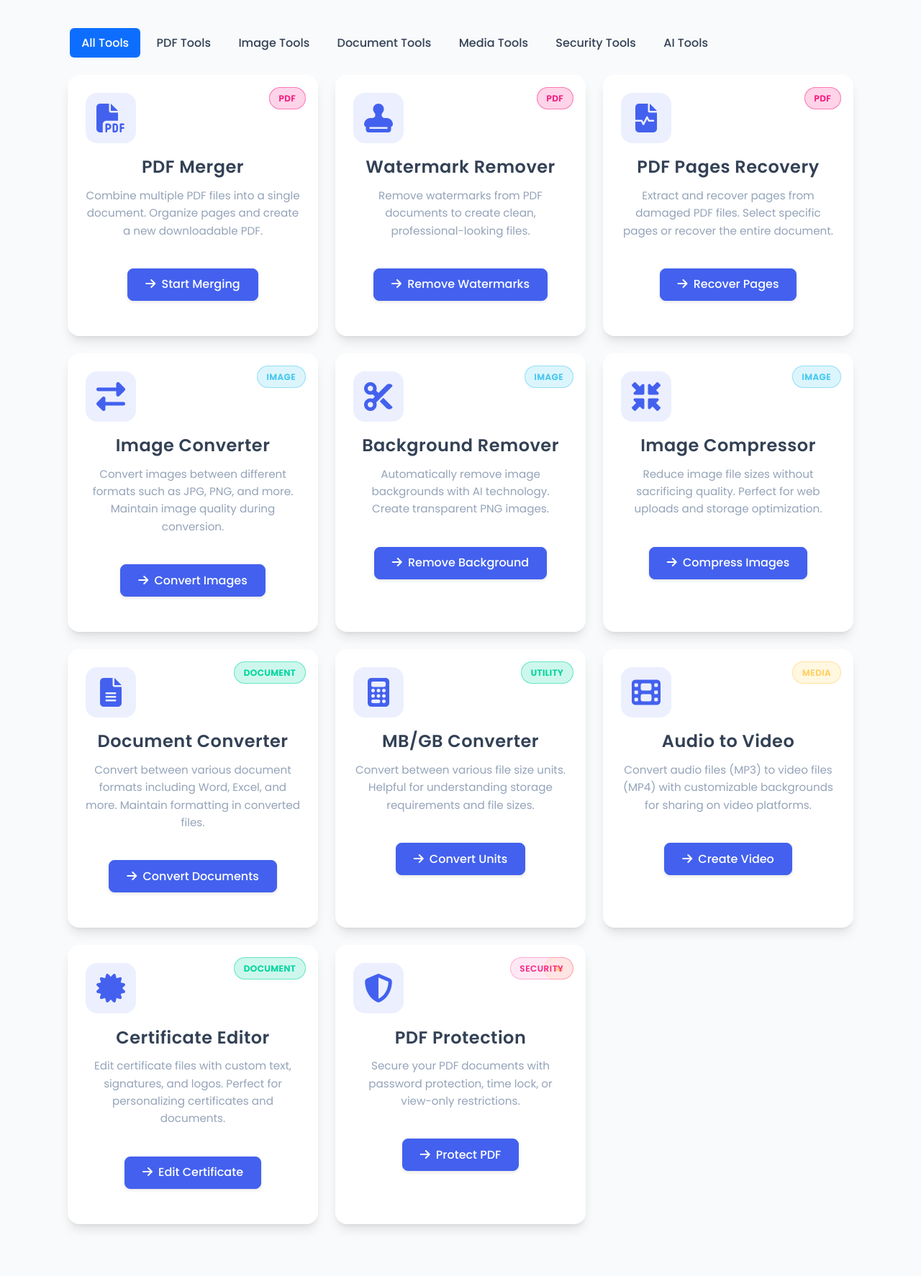
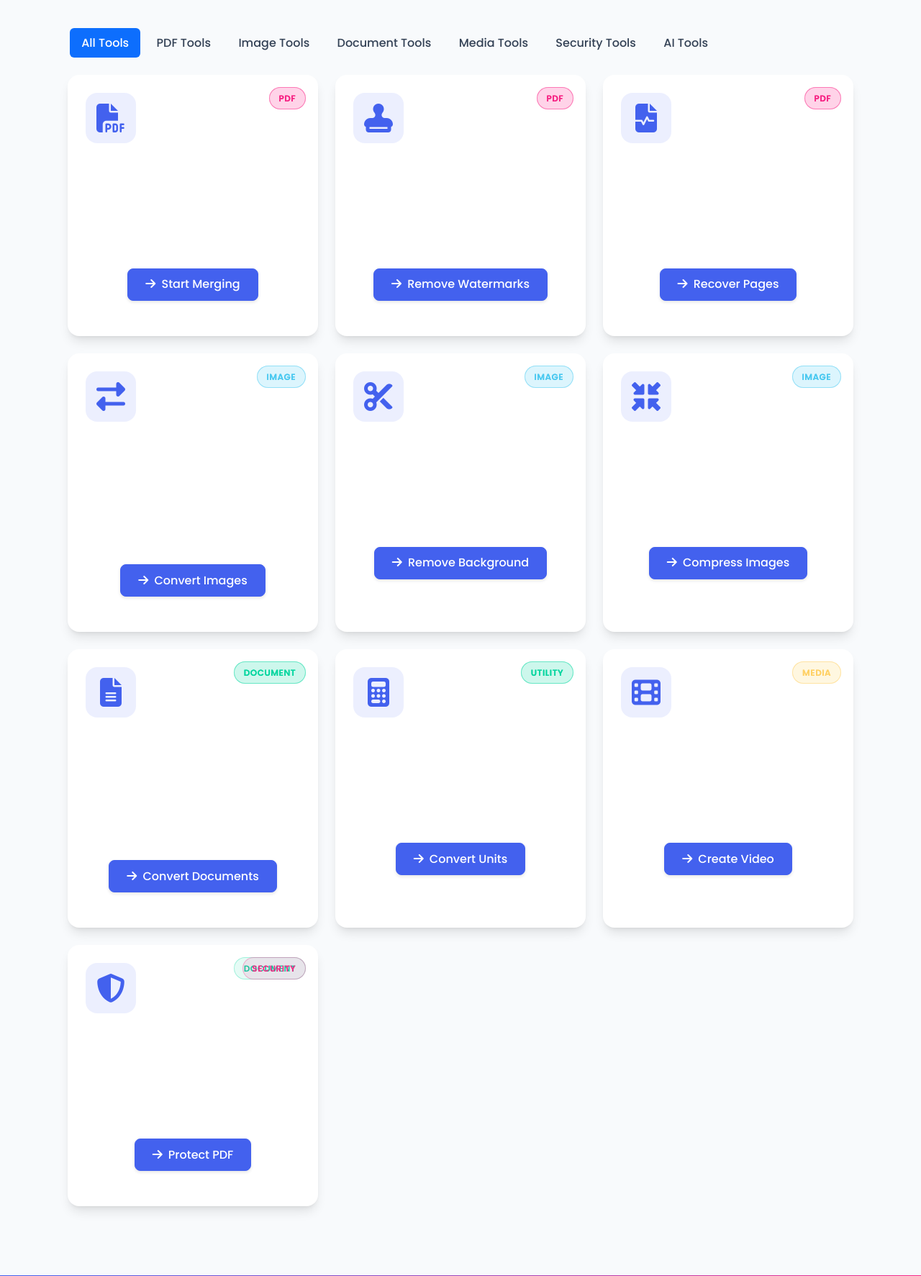
Before and after one commit to Kodambhagath/FIXIO-AI, a Flask app: page / in a window 1280 px wide; the page is wider, and only the part inside the window is pictured. Shown: the part 917-2690 px from the top of that part at 72% size. Run offline with Flask 3, Linux system fonts and the light colour scheme.

Commit message:
Improve the look of tools by changing the color of words to white
Updates the color style of tool titles and descriptions in index.html.

Replit-Commit-Author: Agent
Replit-Commit-Session-Id: 45dc41d1-33d3-4112-be41-3a5051183b40
Replit-Commit-Screenshot-Url: https://storage.googleapis.com/screenshot-production-us-central1/fc789006-06dc-42cd-bcac-50fa24ab9b8b/0a119a1f-39ed-4a4a-9d36-7723d788c5ad.jpg

```diff
--- a/templates/index.html
+++ b/templates/index.html
@@ -114,8 +114,8 @@
                 <div class="tool-icon">
                     <i class="fas fa-file-pdf"></i>
                 </div>
-                <h3 class="tool-title">PDF Merger</h3>
-                <p class="tool-description">Combine multiple PDF files into a single document. Organize pages and create a new downloadable PDF.</p>
+                <h3 class="tool-title" style="color: white;">PDF Merger</h3>
+                <p class="tool-description" style="color: white;">Combine multiple PDF files into a single document. Organize pages and create a new downloadable PDF.</p>
                 <a href="{{ url_for('pdf_tools.pdf_merger') }}" class="btn btn-primary mt-3">
                     <i class="fas fa-arrow-right me-1"></i> Start Merging
                 </a>
@@ -130,8 +130,8 @@
                 <div class="tool-icon">
                     <i class="fas fa-stamp"></i>
                 </div>
-                <h3 class="tool-title">Watermark Remover</h3>
-                <p class="tool-description">Remove watermarks from PDF documents to create clean, professional-looking files.</p>
+                <h3 class="tool-title" style="color: white;">Watermark Remover</h3>
+                <p class="tool-description" style="color: white;">Remove watermarks from PDF documents to create clean, professional-looking files.</p>
                 <a href="{{ url_for('pdf_tools.watermark_remover') }}" class="btn btn-primary mt-3">
                     <i class="fas fa-arrow-right me-1"></i> Remove Watermarks
                 </a>
@@ -146,8 +146,8 @@
                 <div class="tool-icon">
                     <i class="fas fa-file-medical-alt"></i>
                 </div>
-                <h3 class="tool-title">PDF Pages Recovery</h3>
-                <p class="tool-description">Extract and recover pages from damaged PDF files. Select specific pages or recover the entire document.</p>
+                <h3 class="tool-title" style="color: white;">PDF Pages Recovery</h3>
+                <p class="tool-description" style="color: white;">Extract and recover pages from damaged PDF files. Select specific pages or recover the entire document.</p>
                 <a href="{{ url_for('pdf_tools.pdf_pages_recovery') }}" class="btn btn-primary mt-3">
                     <i class="fas fa-arrow-right me-1"></i> Recover Pages
                 </a>
@@ -163,8 +163,8 @@
                 <div class="tool-icon">
                     <i class="fas fa-exchange-alt"></i>
                 </div>
-                <h3 class="tool-title">Image Converter</h3>
-                <p class="tool-description">Convert images between different formats such as JPG, PNG, and more. Maintain image quality during conversion.</p>
+                <h3 class="tool-title" style="color: white;">Image Converter</h3>
+                <p class="tool-description" style="color: white;">Convert images between different formats such as JPG, PNG, and more. Maintain image quality during conversion.</p>
                 <a href="{{ url_for('image_tools.image_converter') }}" class="btn btn-primary mt-3">
                     <i class="fas fa-arrow-right me-1"></i> Convert Images
                 </a>
@@ -179,8 +179,8 @@
                 <div class="tool-icon">
                     <i class="fas fa-cut"></i>
                 </div>
-                <h3 class="tool-title">Background Remover</h3>
-                <p class="tool-description">Automatically remove image backgrounds with AI technology. Create transparent PNG images.</p>
+                <h3 class="tool-title" style="color: white;">Background Remover</h3>
+                <p class="tool-description" style="color: white;">Automatically remove image backgrounds with AI technology. Create transparent PNG images.</p>
                 <a href="{{ url_for('image_tools.background_remover') }}" class="btn btn-primary mt-3">
                     <i class="fas fa-arrow-right me-1"></i> Remove Background
                 </a>
@@ -195,8 +195,8 @@
                 <div class="tool-icon">
                     <i class="fas fa-compress-arrows-alt"></i>
                 </div>
-                <h3 class="tool-title">Image Compressor</h3>
-                <p class="tool-description">Reduce image file sizes without sacrificing quality. Perfect for web uploads and storage optimization.</p>
+                <h3 class="tool-title" style="color: white;">Image Compressor</h3>
+                <p class="tool-description" style="color: white;">Reduce image file sizes without sacrificing quality. Perfect for web uploads and storage optimization.</p>
                 <a href="{{ url_for('image_tools.image_compressor') }}" class="btn btn-primary mt-3">
                     <i class="fas fa-arrow-right me-1"></i> Compress Images
                 </a>
@@ -212,8 +212,8 @@
                 <div class="tool-icon">
                     <i class="fas fa-file-alt"></i>
                 </div>
-                <h3 class="tool-title">Document Converter</h3>
-                <p class="tool-description">Convert between various document formats including Word, Excel, and more. Maintain formatting in converted files.</p>
+                <h3 class="tool-title" style="color: white;">Document Converter</h3>
+                <p class="tool-description" style="color: white;">Convert between various document formats including Word, Excel, and more. Maintain formatting in converted files.</p>
                 <a href="{{ url_for('doc_tools.doc_converter') }}" class="btn btn-primary mt-3">
                     <i class="fas fa-arrow-right me-1"></i> Convert Documents
                 </a>
@@ -229,8 +229,8 @@
                 <div class="tool-icon">
                     <i class="fas fa-calculator"></i>
                 </div>
-                <h3 class="tool-title">MB/GB Converter</h3>
-                <p class="tool-description">Convert between various file size units. Helpful for understanding storage requirements and file sizes.</p>
+                <h3 class="tool-title" style="color: white;">MB/GB Converter</h3>
+                <p class="tool-description" style="color: white;">Convert between various file size units. Helpful for understanding storage requirements and file sizes.</p>
                 <a href="{{ url_for('utility_tools.mb_gb_converter') }}" class="btn btn-primary mt-3">
                     <i class="fas fa-arrow-right me-1"></i> Convert Units
                 </a>
@@ -246,8 +246,8 @@
                 <div class="tool-icon">
                     <i class="fas fa-film"></i>
                 </div>
-                <h3 class="tool-title">Audio to Video</h3>
-                <p class="tool-description">Convert audio files (MP3) to video files (MP4) with customizable backgrounds for sharing on video platforms.</p>
+                <h3 class="tool-title" style="color: white;">Audio to Video</h3>
+                <p class="tool-description" style="color: white;">Convert audio files (MP3) to video files (MP4) with customizable backgrounds for sharing on video platforms.</p>
                 <a href="{{ url_for('media_tools.audio_to_video') }}" class="btn btn-primary mt-3">
                     <i class="fas fa-arrow-right me-1"></i> Create Video
                 </a>
@@ -255,22 +255,7 @@
         </div>
     </div>
 
-    <!-- Editor Tools -->
-    <div class="col-md-6 col-lg-4 mb-4">
-        <div class="tool-card">
-            <div class="category-badge category-document">Document</div>
-            <div class="text-center">
-                <div class="tool-icon">
-                    <i class="fas fa-certificate"></i>
-                </div>
-                <h3 class="tool-title">Certificate Editor</h3>
-                <p class="tool-description">Edit certificate files with custom text, signatures, and logos. Perfect for personalizing certificates and documents.</p>
-                <a href="{{ url_for('editor_tools.certificate_editor') }}" class="btn btn-primary mt-3">
-                    <i class="fas fa-arrow-right me-1"></i> Edit Certificate
-                </a>
-            </div>
-        </div>
-    </div>
+
 
 
     <!-- PDF Protection Tool -->
@@ -281,8 +266,8 @@
                 <div class="tool-icon">
                     <i class="fas fa-shield-alt"></i>
                 </div>
-                <h3 class="tool-title">PDF Protection</h3>
-                <p class="tool-description">Secure your PDF documents with password protection, time lock, or view-only restrictions.</p>
+                <h3 class="tool-title" style="color: white;">PDF Protection</h3>
+                <p class="tool-description" style="color: white;">Secure your PDF documents with password protection, time lock, or view-only restrictions.</p>
                 <a href="{{ url_for('security_tools.pdf_protect') }}" class="btn btn-primary mt-3">
                     <i class="fas fa-arrow-right me-1"></i> Protect PDF
                 </a>
```
